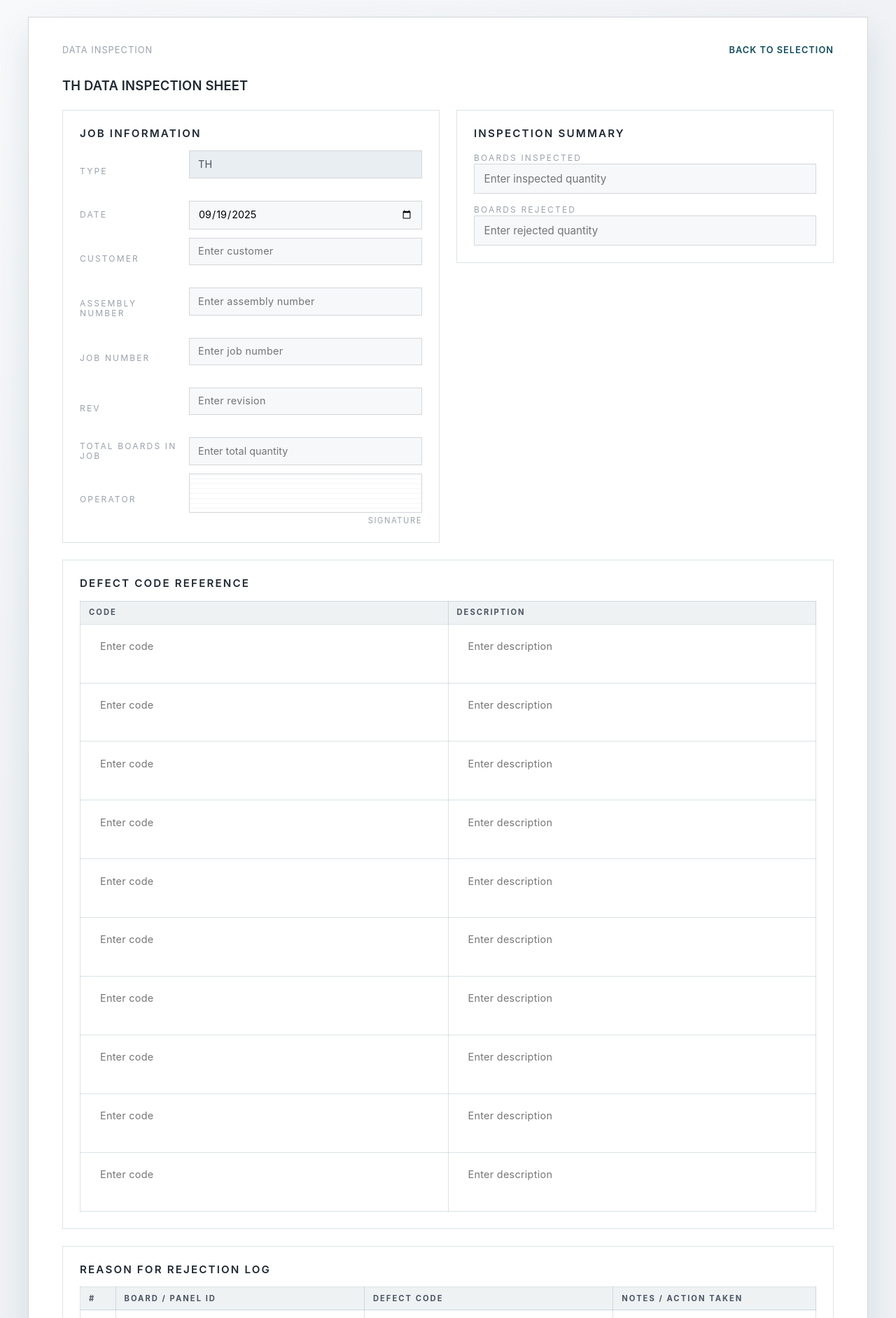
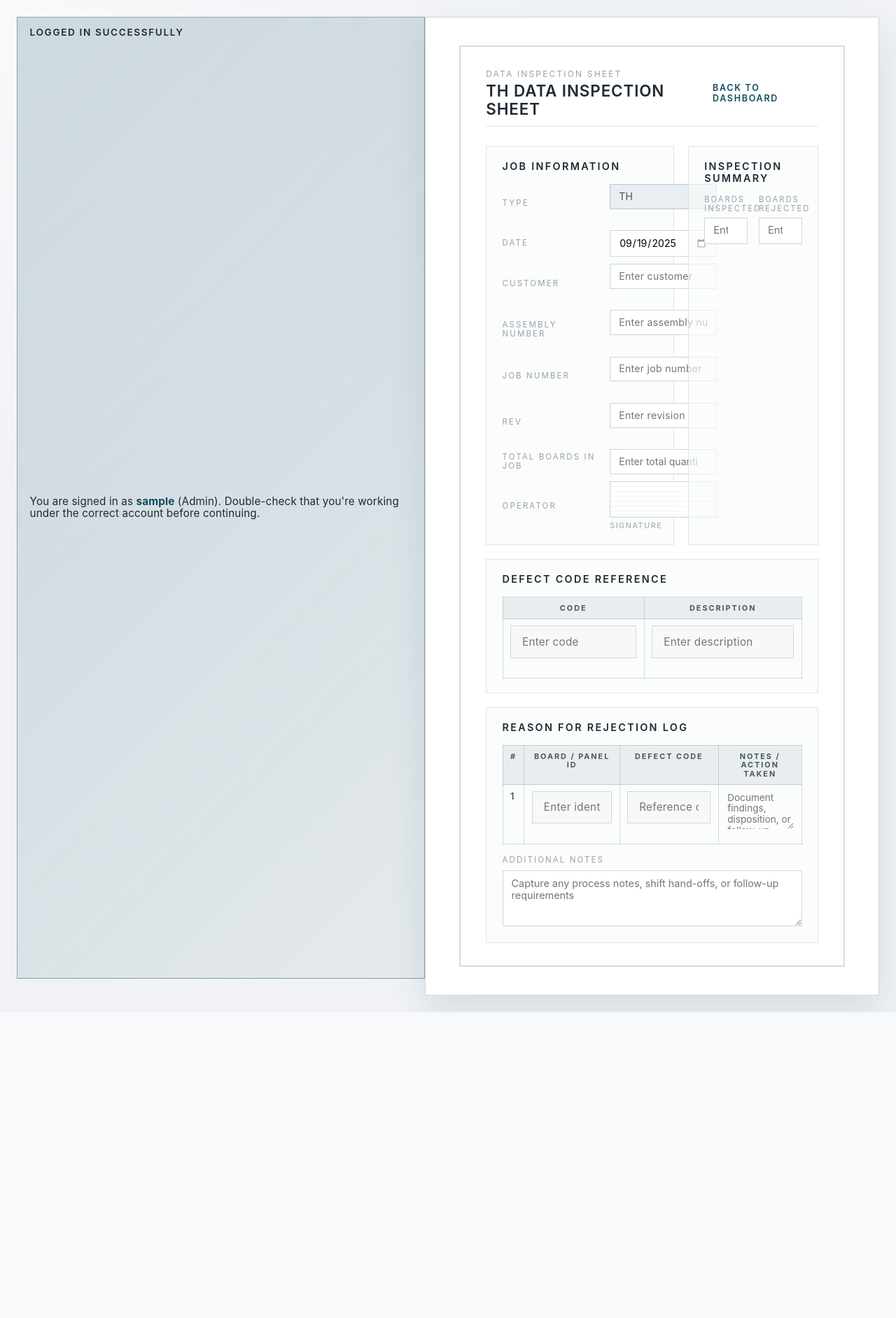
Before and after one commit to ThomasSchwartz18/reporting_software, a Flask app: page /reports/aoi/th in a window 1280 px wide. Shown: the top 1884 px of the page at 70% size. After the commit the page ends 1447 px from the top, so only its background shows below. Run offline with Flask 3, Linux system fonts and the light colour scheme; the visitor is signed in with stand-in values (Sample User, id 1); data comes from the database, SQL or seed files in the repository.

Commit message:
Revamp inspection sheet layout and add persistent login banner

```diff
--- a/app/templates/auth/report_inspection_sheet.html
+++ b/app/templates/auth/report_inspection_sheet.html
@@ -6,69 +6,124 @@
 
 {% block styles %}
   {{ super() }}
-  .inspection-sheet {
-    display: grid;
-    grid-template-columns: repeat(auto-fit, minmax(320px, 1fr));
-    gap: 1.5rem;
+  .sheet-wrapper {
+    background: #ffffff;
+    border: 2px solid rgba(15, 76, 92, 0.18);
+    box-shadow: inset 0 1px 0 rgba(255, 255, 255, 0.4);
+    padding: 2rem 2.25rem;
+    display: flex;
+    flex-direction: column;
+    gap: 1.75rem;
   }
 
-  .sheet-card {
-    background: #ffffff;
-    border: 1px solid rgba(15, 76, 92, 0.15);
-    padding: 1.5rem;
+  .sheet-header {
+    display: flex;
+    justify-content: space-between;
+    align-items: center;
+    gap: 1rem;
+    border-bottom: 1px solid rgba(15, 76, 92, 0.12);
+    padding-bottom: 0.75rem;
+  }
+
+  .sheet-header__title {
     display: flex;
     flex-direction: column;
-    gap: 1rem;
+    gap: 0.25rem;
   }
 
-  .sheet-card h2 {
-    margin: 0;
-    font-size: 0.95rem;
-    letter-spacing: 0.14em;
-    text-transform: uppercase;
-  }
-
-  .info-card {
-    grid-column: span 1;
-  }
-
-  .info-grid {
-    display: grid;
-    grid-template-columns: 140px 1fr;
-    gap: 0.75rem 1rem;
-    align-items: center;
-  }
-
-  .info-grid label {
+  .sheet-header__title span {
     font-size: 0.75rem;
     letter-spacing: 0.18em;
     text-transform: uppercase;
     color: var(--muted);
   }
 
-  .info-grid input[type="text"],
-  .info-grid input[type="date"],
-  .info-grid input[type="number"] {
-    width: 100%;
-    padding: 0.65rem 0.75rem;
-    border: 1px solid var(--panel-border);
-    background: #f7f8fa;
-    font-size: 0.9rem;
+  .sheet-header__title h1 {
+    margin: 0;
+    font-size: 1.4rem;
+    letter-spacing: 0.04em;
+    text-transform: uppercase;
   }
 
-  .info-grid input[readonly] {
+  .sheet-header a {
+    font-size: 0.78rem;
+    letter-spacing: 0.14em;
+    text-transform: uppercase;
+    color: var(--accent);
+    font-weight: 600;
+  }
+
+  .sheet-grid {
+    display: grid;
+    grid-template-columns: repeat(12, minmax(0, 1fr));
+    gap: 1.25rem;
+  }
+
+  .panel {
+    border: 1px solid rgba(15, 76, 92, 0.12);
+    padding: 1.25rem 1.4rem;
+    background: rgba(249, 250, 251, 0.65);
+    display: flex;
+    flex-direction: column;
+    gap: 1rem;
+    min-height: 0;
+  }
+
+  .panel h2 {
+    margin: 0;
+    font-size: 0.9rem;
+    letter-spacing: 0.16em;
+    text-transform: uppercase;
+  }
+
+  .info-panel {
+    grid-column: span 7;
+  }
+
+  .summary-panel {
+    grid-column: span 5;
+  }
+
+  .table-panel {
+    grid-column: span 12;
+  }
+
+  .field-grid {
+    display: grid;
+    grid-template-columns: minmax(140px, 1fr) 1.3fr;
+    gap: 0.65rem 0.85rem;
+    align-items: center;
+  }
+
+  .field-grid label {
+    font-size: 0.72rem;
+    letter-spacing: 0.18em;
+    text-transform: uppercase;
+    color: var(--muted);
+  }
+
+  .field-grid input[type="text"],
+  .field-grid input[type="date"],
+  .field-grid input[type="number"] {
+    width: 100%;
+    padding: 0.55rem 0.75rem;
+    border: 1px solid rgba(15, 76, 92, 0.22);
+    background: #ffffff;
+    font-size: 0.88rem;
+  }
+
+  .field-grid input[readonly] {
     background: #e8eef2;
     color: var(--text-secondary);
   }
 
-  .info-grid input:focus {
+  .field-grid input:focus {
     outline: 2px solid rgba(15, 76, 92, 0.25);
-    background: #ffffff;
   }
 
   .signature-field {
-    border: 1px solid var(--panel-border);
-    height: 56px;
+    border: 1px solid rgba(15, 76, 92, 0.22);
+    height: 52px;
     background: repeating-linear-gradient(
       to bottom,
       #ffffff,
@@ -76,155 +131,159 @@
       rgba(15, 76, 92, 0.05) 6px,
       rgba(15, 76, 92, 0.05) 7px
     );
-    position: relative;
   }
 
   .signature-caption {
-    font-size: 0.7rem;
+    font-size: 0.68rem;
     letter-spacing: 0.14em;
     text-transform: uppercase;
     color: var(--muted);
-    margin-top: 0.35rem;
-    display: block;
     text-align: right;
   }
 
-  .quantities-card {
-    align-self: flex-start;
+  .summary-grid {
+    display: grid;
+    grid-template-columns: repeat(2, minmax(0, 1fr));
+    gap: 1rem;
   }
 
-  .field-stack {
-    display: grid;
-    gap: 0.75rem;
-  }
-
-  .field-stack label {
-    font-size: 0.75rem;
+  .summary-grid label {
+    display: block;
+    font-size: 0.7rem;
     letter-spacing: 0.18em;
     text-transform: uppercase;
     color: var(--muted);
+    margin-bottom: 0.35rem;
   }
 
-  .field-stack input {
+  .summary-grid input {
     width: 100%;
-    padding: 0.75rem 0.85rem;
-    border: 1px solid var(--panel-border);
-    background: #f7f8fa;
-    font-size: 0.95rem;
+    padding: 0.6rem 0.75rem;
+    border: 1px solid rgba(15, 76, 92, 0.22);
+    background: #ffffff;
+    font-size: 0.92rem;
   }
 
-  .field-stack input:focus {
+  .summary-grid input:focus {
+    outline: 2px solid rgba(15, 76, 92, 0.25);
+  }
+
+  table {
+    width: 100%;
+    border-collapse: collapse;
+    font-size: 0.85rem;
+  }
+
+  th,
+  td {
+    border: 1px solid rgba(15, 76, 92, 0.18);
+    padding: 0.55rem 0.65rem;
+    vertical-align: top;
+  }
+
+  th {
+    text-transform: uppercase;
+    font-size: 0.68rem;
+    letter-spacing: 0.18em;
+    background: rgba(15, 76, 92, 0.08);
+    color: var(--text-secondary);
+  }
+
+  td input,
+  td textarea {
+    width: 100%;
+    border: none;
+    background: transparent;
+    font: inherit;
+  }
+
+  td textarea {
+    min-height: 54px;
+    resize: vertical;
+    max-height: 180px;
+  }
+
+  td input:focus,
+  td textarea:focus {
     outline: 2px solid rgba(15, 76, 92, 0.25);
     background: #ffffff;
   }
 
-  .defect-card,
-  .rejection-card {
-    grid-column: span 2;
-  }
-
-  .defect-card table,
-  .rejection-card table {
-    width: 100%;
-    border-collapse: collapse;
-    font-size: 0.9rem;
-  }
-
-  .defect-card th,
-  .defect-card td,
-  .rejection-card th,
-  .rejection-card td {
-    border: 1px solid rgba(15, 76, 92, 0.15);
-    padding: 0.6rem 0.75rem;
-  }
-
-  .defect-card th,
-  .rejection-card th {
-    text-transform: uppercase;
-    font-size: 0.7rem;
-    letter-spacing: 0.18em;
-    background: rgba(15, 76, 92, 0.07);
-    color: var(--text-secondary);
-    text-align: left;
-  }
-
-  .defect-card input[type="text"],
-  .rejection-card input[type="text"],
-  .rejection-card textarea {
-    width: 100%;
-    border: none;
-    background: transparent;
-    font-size: 0.9rem;
-    font-family: inherit;
-    resize: vertical;
-  }
-
-  .defect-card input[type="text"]:focus,
-  .rejection-card input[type="text"]:focus,
-  .rejection-card textarea:focus {
-    outline: 2px solid rgba(15, 76, 92, 0.25);
-    background: #ffffff;
-  }
-
-  .rejection-card textarea {
-    min-height: 60px;
-  }
-
-  .notes-area {
-    margin-top: 1rem;
-  }
-
   .notes-area label {
     display: block;
-    font-size: 0.75rem;
+    font-size: 0.72rem;
     letter-spacing: 0.18em;
     text-transform: uppercase;
     color: var(--muted);
-    margin-bottom: 0.5rem;
+    margin-bottom: 0.45rem;
   }
 
   .notes-area textarea {
     width: 100%;
-    min-height: 100px;
-    border: 1px solid var(--panel-border);
-    background: #f7f8fa;
-    padding: 0.75rem 0.85rem;
-    font-size: 0.95rem;
+    min-height: 80px;
+    border: 1px solid rgba(15, 76, 92, 0.22);
+    background: #ffffff;
+    padding: 0.65rem 0.75rem;
+    font-size: 0.9rem;
     resize: vertical;
   }
 
   .notes-area textarea:focus {
     outline: 2px solid rgba(15, 76, 92, 0.25);
-    background: #ffffff;
   }
 
-  @media (max-width: 1024px) {
-    .defect-card,
-    .rejection-card {
-      grid-column: span 1;
+  .progressive-row {
+    display: none;
   }
 
-    .info-grid {
+  .progressive-row.is-active {
+    display: table-row;
+  }
+
+  @media (max-width: 1100px) {
+    .info-panel {
+      grid-column: span 12;
+    }
+
+    .summary-panel {
+      grid-column: span 12;
+    }
+  }
+
+  @media (max-width: 768px) {
+    .sheet-wrapper {
+      padding: 1.5rem;
+    }
+
+    .field-grid {
       grid-template-columns: 1fr;
     }
 
-    .info-grid label {
-      margin-bottom: 0.15rem;
+    .sheet-header {
+      flex-direction: column;
+      align-items: flex-start;
+    }
+
+    .sheet-header a {
+      align-self: stretch;
     }
   }
 {% endblock %}
 
 {% block content %}
-  <div class="toolbar">
-    <span>Data Inspection</span>
-    <a href="{{ url_for('auth.dashboard') }}">Back to selection</a>
+  <div class="sheet-wrapper">
+    <div class="sheet-header">
+      <div class="sheet-header__title">
+        <span>Data Inspection Sheet</span>
+        <h1>{{ page_title }}</h1>
       </div>
-  <h1>{{ page_title }}</h1>
+      <a href="{{ url_for('auth.dashboard') }}">Back to Dashboard</a>
+    </div>
 
-  <div class="inspection-sheet">
-    <section class="sheet-card info-card">
+    <div class="sheet-grid">
+      <section class="panel info-panel">
         <h2>Job Information</h2>
-      <div class="info-grid">
+        <div class="field-grid">
           <label for="report-type">Type</label>
           <input
             id="report-type"
@@ -275,15 +334,19 @@
 
           <label for="operator-signature">Operator</label>
           <div>
-          <div class="signature-field" id="operator-signature" aria-label="Operator signature"></div>
+            <div
+              class="signature-field"
+              id="operator-signature"
+              aria-label="Operator signature"
+            ></div>
             <span class="signature-caption">Signature</span>
           </div>
         </div>
       </section>
 
-    <section class="sheet-card quantities-card">
+      <section class="panel summary-panel">
         <h2>Inspection Summary</h2>
-      <div class="field-stack">
+        <div class="summary-grid">
           <div>
             <label for="inspected-qty">Boards Inspected</label>
             <input
@@ -307,9 +370,9 @@
         </div>
       </section>
 
-    <section class="sheet-card defect-card">
+      <section class="panel table-panel">
         <h2>Defect Code Reference</h2>
-      <table>
+        <table id="defect-table">
           <thead>
             <tr>
               <th scope="col">Code</th>
@@ -318,7 +381,7 @@
           </thead>
           <tbody>
             {% for row in defect_rows %}
-            <tr>
+              <tr class="progressive-row{% if loop.first %} is-active{% endif %}" data-row="{{ loop.index0 }}">
                 <td>
                   <input
                     type="text"
@@ -341,9 +404,9 @@
         </table>
       </section>
 
-    <section class="sheet-card rejection-card">
+      <section class="panel table-panel">
         <h2>Reason for Rejection Log</h2>
-      <table>
+        <table id="rejection-table">
           <thead>
             <tr>
               <th scope="col">#</th>
@@ -354,7 +417,7 @@
           </thead>
           <tbody>
             {% for row in rejection_rows %}
-            <tr>
+              <tr class="progressive-row{% if loop.first %} is-active{% endif %}" data-row="{{ loop.index0 }}">
                 <td>{{ row }}</td>
                 <td>
                   <input
@@ -394,4 +457,65 @@
         </div>
       </section>
     </div>
+  </div>
+
+  <script>
+    (function () {
+      function rowHasContent(row) {
+        return Array.from(row.querySelectorAll('input, textarea')).some(function (field) {
+          return field.value && field.value.trim().length > 0;
+        });
+      }
+
+      function clearRow(row) {
+        row.querySelectorAll('input, textarea').forEach(function (field) {
+          field.value = '';
+        });
+      }
+
+      function setupProgressiveTable(tableId) {
+        var table = document.getElementById(tableId);
+        if (!table) {
+          return;
+        }
+
+        var rows = Array.from(table.querySelectorAll('tbody tr'));
+        rows.forEach(function (row, index) {
+          if (index === 0) {
+            row.classList.add('is-active');
+          }
+
+          var fields = row.querySelectorAll('input, textarea');
+          fields.forEach(function (field) {
+            field.addEventListener('input', function () {
+              if (rowHasContent(row)) {
+                var nextRow = rows[index + 1];
+                if (nextRow) {
+                  nextRow.classList.add('is-active');
+                }
+              } else {
+                for (var i = index + 1; i < rows.length; i += 1) {
+                  rows[i].classList.remove('is-active');
+                  clearRow(rows[i]);
+                }
+              }
+            });
+          });
+        });
+
+        rows.forEach(function (row, index) {
+          if (rowHasContent(row)) {
+            for (var i = 0; i <= index; i += 1) {
+              rows[i].classList.add('is-active');
+            }
+          }
+        });
+      }
+
+      document.addEventListener('DOMContentLoaded', function () {
+        setupProgressiveTable('defect-table');
+        setupProgressiveTable('rejection-table');
+      });
+    })();
+  </script>
 {% endblock %}
--- a/app/templates/base.html
+++ b/app/templates/base.html
@@ -213,6 +213,35 @@
         color: #0f4c5c;
       }
 
+      .login-confirmation {
+        background: linear-gradient(135deg, rgba(15, 76, 92, 0.18), rgba(15, 76, 92, 0.05));
+        border: 1px solid rgba(15, 76, 92, 0.4);
+        color: var(--text-primary);
+        display: flex;
+        flex-wrap: wrap;
+        gap: 0.75rem;
+        justify-content: space-between;
+        margin: 0 auto 1.5rem;
+        max-width: min(1200px, 100%);
+        padding: 0.9rem 1.1rem;
+      }
+
+      .login-confirmation__primary {
+        font-size: 0.85rem;
+        font-weight: 600;
+        letter-spacing: 0.12em;
+        text-transform: uppercase;
+      }
+
+      .login-confirmation__details {
+        font-size: 0.95rem;
+        letter-spacing: 0.01em;
+      }
+
+      .login-confirmation__details strong {
+        color: var(--accent);
+      }
+
       .stack {
         display: flex;
         flex-direction: column;
@@ -381,6 +410,16 @@
     </style>
   </head>
   <body class="{% block body_class %}{% endblock %}">
+    {% if session.get("user_id") %}
+      <div class="login-confirmation" role="status" aria-live="polite">
+        <span class="login-confirmation__primary">Logged in successfully</span>
+        <span class="login-confirmation__details">
+          You are signed in as <strong>{{ session.get("username") }}</strong>
+          ({{ session.get("role", "user")|title }}). Double-check that you're
+          working under the correct account before continuing.
+        </span>
+      </div>
+    {% endif %}
     <div class="container {% block container_class %}{% endblock %}">
       {% with messages = get_flashed_messages(with_categories=true) %}
         {% if messages %}
```
Lines whose indentation alone changed are shown as unchanged.
